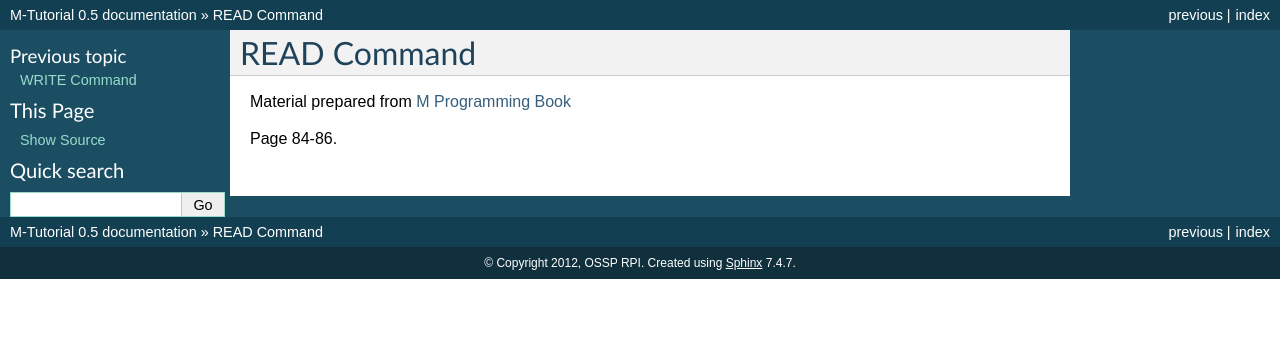
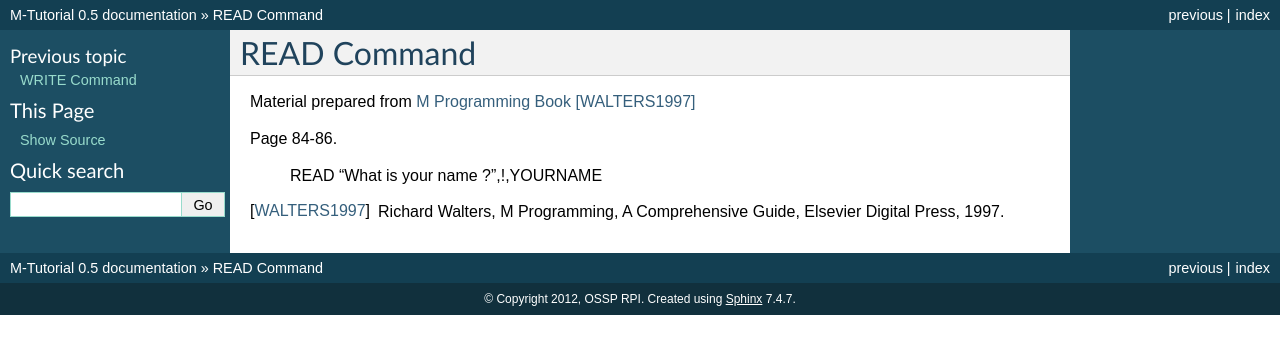
Before and after one commit to luisibanez/M-Tutorial, a Sphinx documentation site: the page built from source/READ_Command.rst, in a window 1280 px wide. Shown: the top 354 px of the page. Built offline with Sphinx 7.4.7, drawn with Linux system fonts in a browser that asks for light colours.

```diff
--- a/source/READ_Command.rst
+++ b/source/READ_Command.rst
@@ -2,9 +2,13 @@
 READ Command
 =================
 
-Material prepared from `M Programming Book`_
+Material prepared from `M Programming Book`_ [WALTERS1997]_
+
+Page 84-86.
+
+
+    READ "What is your name ?",!,YOURNAME
+
 
 .. _M Programming book: http://books.google.com/books?id=jo8_Mtmp30kC&printsec=frontcover&dq=M+Programming&hl=en&sa=X&ei=2mktT--GHajw0gHnkKWUCw&ved=0CDIQ6AEwAA#v=onepage&q=M%20Programming&f=false
-
-
-Page 84-86.
+.. [WALTERS1997] Richard Walters, M Programming, A Comprehensive Guide, Elsevier Digital Press, 1997.
```
Also changed, not shown: source/RST_Reference.rst (+45 -0 lines), source/WRITE_Command.rst (+8 -4 lines).
